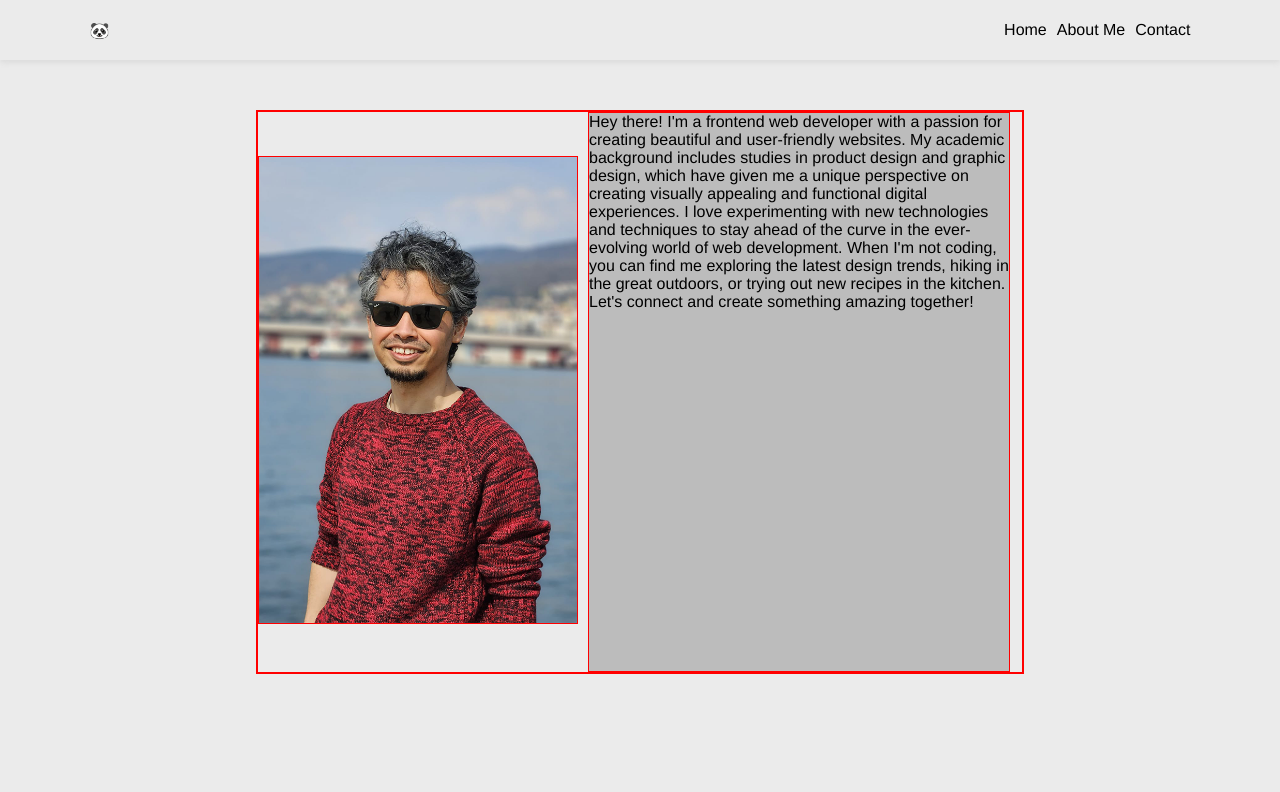
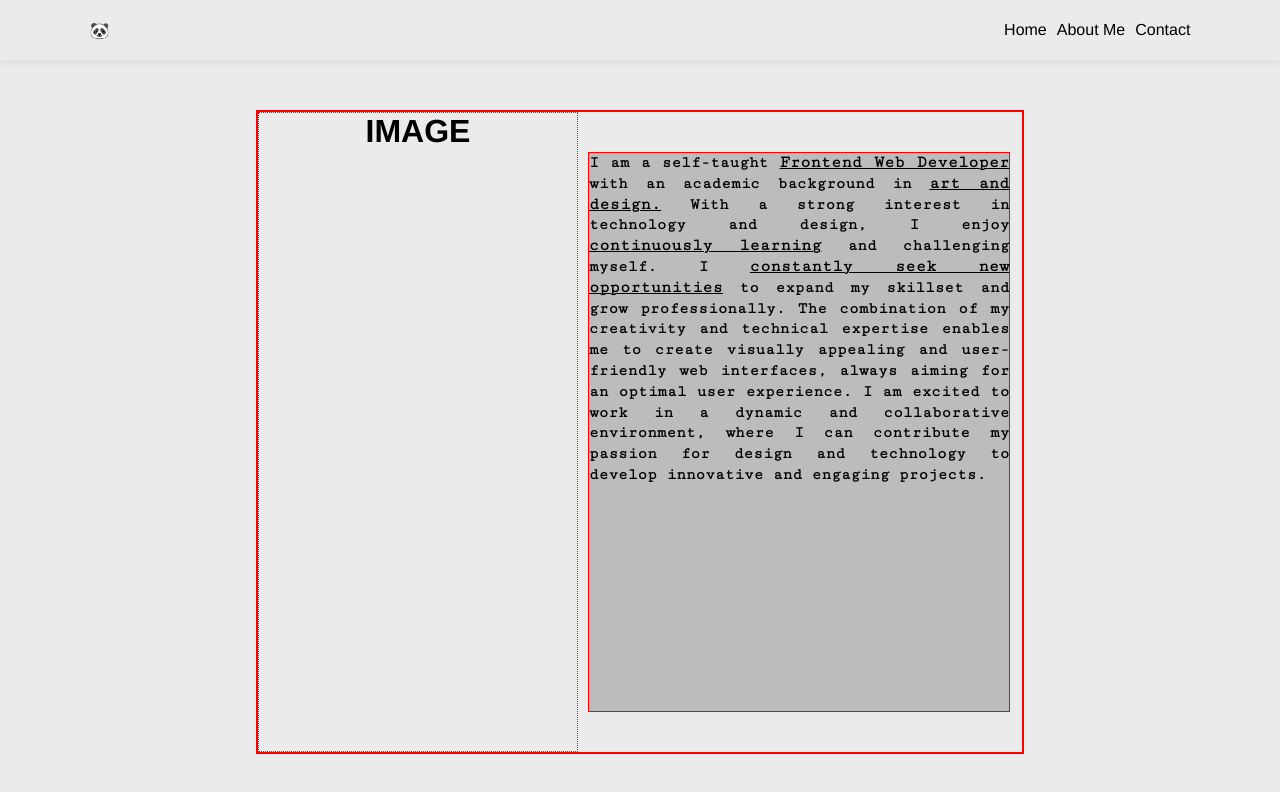
Before and after one commit to jawid-fakhari/my-first-app, a React (Create React App) app: page /about in a window 1280 px wide. Shown: the top 792 px of the page. Built offline with nearby package versions, Linux system fonts and the light colour scheme.

Commit message:
some style added in about page

```diff
--- a/src/pages/about/About.jsx
+++ b/src/pages/about/About.jsx
@@ -8,12 +8,16 @@ const About = () => {
         <div>
             <Navbar />
             <div className={styled.aboutBody}>
-                <div className={styled.img}>
+                <div className={styled.aboutImg}>
+                    <div className={styled.imageBox}><h1>IMAGE</h1></div>
                     <img src={data.about.image} alt="jawid fakhari" />
                 </div>
                 <div className={styled.textWrap}>
                     <div className={styled.text}>
-                        <p>Hey there! I'm a frontend web developer with a passion for creating beautiful and user-friendly websites. My academic background includes studies in product design and graphic design, which have given me a unique perspective on creating visually appealing and functional digital experiences. I love experimenting with new technologies and techniques to stay ahead of the curve in the ever-evolving world of web development. When I'm not coding, you can find me exploring the latest design trends, hiking in the great outdoors, or trying out new recipes in the kitchen. Let's connect and create something amazing together!</p>
+                        <p>I am a self-taught <span>Frontend Web Developer</span> with an academic background in <span>art and design.</span> With a strong interest in technology and design, I enjoy <span>continuously learning</span> and challenging myself. I <span>constantly seek new opportunities</span> to expand my skillset and grow professionally. The combination of my creativity and technical expertise enables me to create visually appealing and user-friendly web interfaces, always aiming for an optimal user experience. I am excited to work in a dynamic and collaborative environment, where I can contribute my passion for design and technology to develop innovative and engaging projects.</p>
+                    </div>
+                    <div className={styled.skills}>
+
                     </div>
                 </div>
             </div>
--- a/src/pages/about/about.module.css
+++ b/src/pages/about/about.module.css
@@ -1,3 +1,5 @@
+@import url("https://fonts.googleapis.com/css2?family=Cutive+Mono&family=Special+Elite&display=swap");
+
 .aboutBody {
   display: flex;
   justify-self: center;
@@ -8,10 +10,21 @@
 
   border: 2px solid red;
 }
-img {
+.aboutImg {
   width: 25vw;
-
-  border: 1px solid red;
+  height: 80vh;
+  border: 1px dotted red;
+}
+/* qui poi devo togliere */
+.imageBox {
+  display: flex;
+  justify-content: center;
+  align-items: center;
+}
+/* ------ */
+.aboutImg img {
+  width: 25vw;
+  display: none;
 }
 .textWrap {
   width: 33vw;
@@ -19,3 +32,14 @@ img {
   background-color: rgb(188, 188, 188);
   border: 1px solid red;
 }
+.text p {
+  font-family: "Cutive Mono", monospace;
+  font-weight: 600;
+  font-style: normal;
+  text-align: justify;
+  line-height: 1.3em;
+}
+.text p span {
+  font-size: 17px;
+  text-decoration: solid underline 1px black;
+}
```
